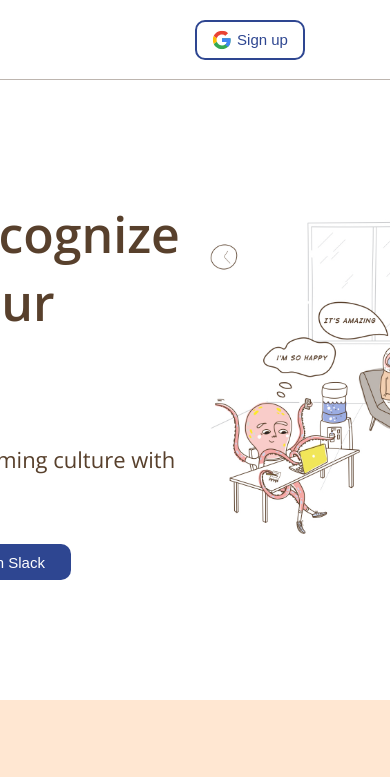
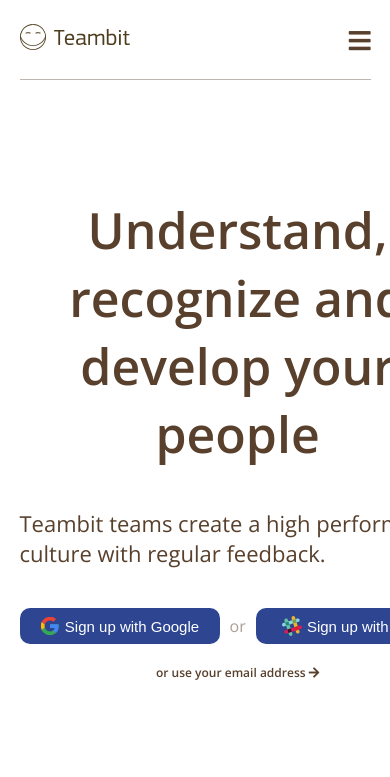
Before and after one commit to MarcoMadeddu/node-sass-teambit, a website: page index.html in a window 390 px wide. Shown: the top 777 px of the page. Drawn offline with nearby package versions, Linux system fonts and the light colour scheme.

Commit message:
work on responsive

```diff
--- a/index.html
+++ b/index.html
@@ -26,7 +26,7 @@
                         <li><a href="#">Sign in</a></li>
                     </ul>
                         <button class="button"><img class="small-logo" src="dist/img/google-logo.svg" alt="">Sign up</button>
-
+                        <a class="hamburgher" href="#"><i class="fas fa-bars"></i></a>
                 </div>
             </header>
 
--- a/src/scss/Partials/_general.scss
+++ b/src/scss/Partials/_general.scss
@@ -53,7 +53,7 @@
 
 //container
 .container{
-    width: 1120px;
+    width: 90%;
 
 }
 
--- a/src/scss/Partials/_header.scss
+++ b/src/scss/Partials/_header.scss
@@ -6,11 +6,11 @@
     .left-side{
        @include flex;
         height: 20px;
-        flex-basis: 50%;
+        flex-basis: 10%;
     }
     .right-side{
-        flex-basis: 50%;
-       @include flex($align:center);
+        flex-basis: 90%;
+       @include flex($align:center , $content: flex-end);
        .menu-inline{
             height: 20px;
             @include flex($align:center , $content: center);
@@ -22,31 +22,28 @@
                     margin-bottom: 5px;
                 }
             }
-
        }
+       .hamburgher {
+        display: none;
+    }
         .button{
             @include button($color: $btn-color , $width:110px , $bg-color:white , $border:2px solid $btn-color, $bg-hover: $btn-color);
         }
     }
 }
-@media (max-width: 576px) {
+@media (max-width: 715px) {
+
     header{
         .right-side{
-            .menu-inline{
+            .menu-inline,
+            .button{
                 display: none;
+            }
+            .hamburgher{
+                display: block;
+                font-size: 25px;
             }
         }
     }
 
  }
-
-// Medium devices (tablets, 768px and up)
-@media (min-width: 768px) {
-
-}
-
-// Large devices (desktops, 992px and up)
-@media (min-width: 992px) {
-
-
-}
--- a/src/scss/Partials/_jumbotron.scss
+++ b/src/scss/Partials/_jumbotron.scss
@@ -28,6 +28,46 @@
             background-repeat: no-repeat;
         }
     }
-    @media (min-width: 576px) {
+    @media (max-width: 715px) {
 
-      }
+        .jumbotron{
+            margin: 0;
+            flex-wrap: wrap;
+            height: 1000px;
+            .jumbo-left{
+                flex-basis: 100%;
+                @include flex($direction: column, $align: center, $content: center);
+                h2{
+
+                    text-align: center;
+                }
+            }
+            .jumbo-right{
+                flex-basis: 100%;
+                margin-bottom: 50px;
+            }
+        }
+
+     }
+
+     @media (max-width: 880px) {
+
+        .jumbotron{
+            margin: 0;
+            flex-wrap: wrap;
+            height: 1000px;
+            .jumbo-left{
+                flex-basis: 100%;
+                @include flex($direction: column, $align: center, $content: center);
+                h2{
+
+                    text-align: center;
+                }
+            }
+            .jumbo-right{
+                flex-basis: 100%;
+                margin-bottom: 50px;
+            }
+        }
+
+     }
--- a/src/scss/Partials/_main-section.scss
+++ b/src/scss/Partials/_main-section.scss
@@ -40,9 +40,43 @@
             max-height: 120px;
             margin-bottom: 15px;
         }
-        & img:last-child{
-            display: none;
+    }
+
+}
+@media (max-width: 715px) {
+    .core-1,
+    .core-2{
+        .card-collector{
+            flex-wrap: wrap;
+            height: auto;
+            .card{
+                flex-basis: 100%;
+                margin-bottom: 50px;
+            }
         }
     }
 
-}
+
+ }
+
+ @media (max-width: 880px) {
+
+    .jumbotron{
+        margin: 0;
+        flex-wrap: wrap;
+        height: 1000px;
+        .jumbo-left{
+            flex-basis: 100%;
+            @include flex($direction: column, $align: center, $content: center);
+            h2{
+
+                text-align: center;
+            }
+        }
+        .jumbo-right{
+            flex-basis: 100%;
+            margin-bottom: 50px;
+        }
+    }
+
+ }
```
Also changed, not shown: dist/css/main.css.
